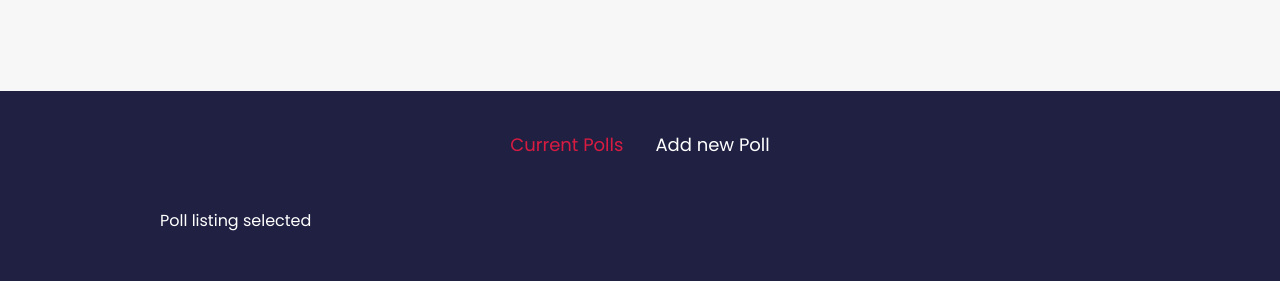
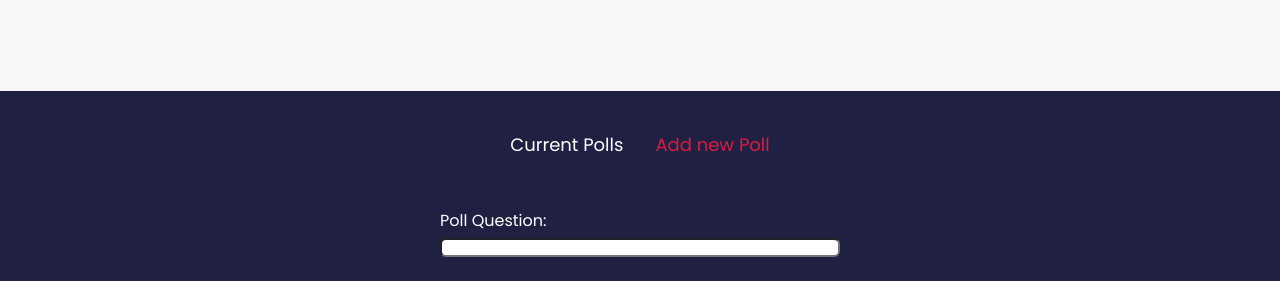
Before and after one commit to Ayu5h5hakya/svelte-startup, a Svelte app: page / in a window 1280 px wide. Shown: the top 281 px of the page. Built offline with nearby package versions, Linux system fonts and the light colour scheme.

Commit message:
add custom button component

```diff
--- a/src/App2.svelte
+++ b/src/App2.svelte
@@ -5,7 +5,7 @@
   import Tabs from "./shared/Tabs.svelte";
 
   let items = ["Current Polls", "Add new  Poll"];
-  let activeItem = items[0];
+  let activeItem = items[1];
 
   const onTabChange = (e) => {
     activeItem = e.detail;
--- a/src/components/CreatePollForm.svelte
+++ b/src/components/CreatePollForm.svelte
@@ -1,4 +1,5 @@
 <script>
+  import Button from "../shared/Button.svelte";
   let fields = { question: "", answerA: "", answerB: "" };
   let submitHandler = () => {
     console.log(fields);
@@ -18,7 +19,7 @@
     <label for="answer-b">Answer B value:</label>
     <input type="text" id="answer-b" bind:value={fields.answerB} />
   </div>
-  <button>Add Poll</button>
+  <Button>Add Poll</Button>
 </form>
 
 <style>
```
